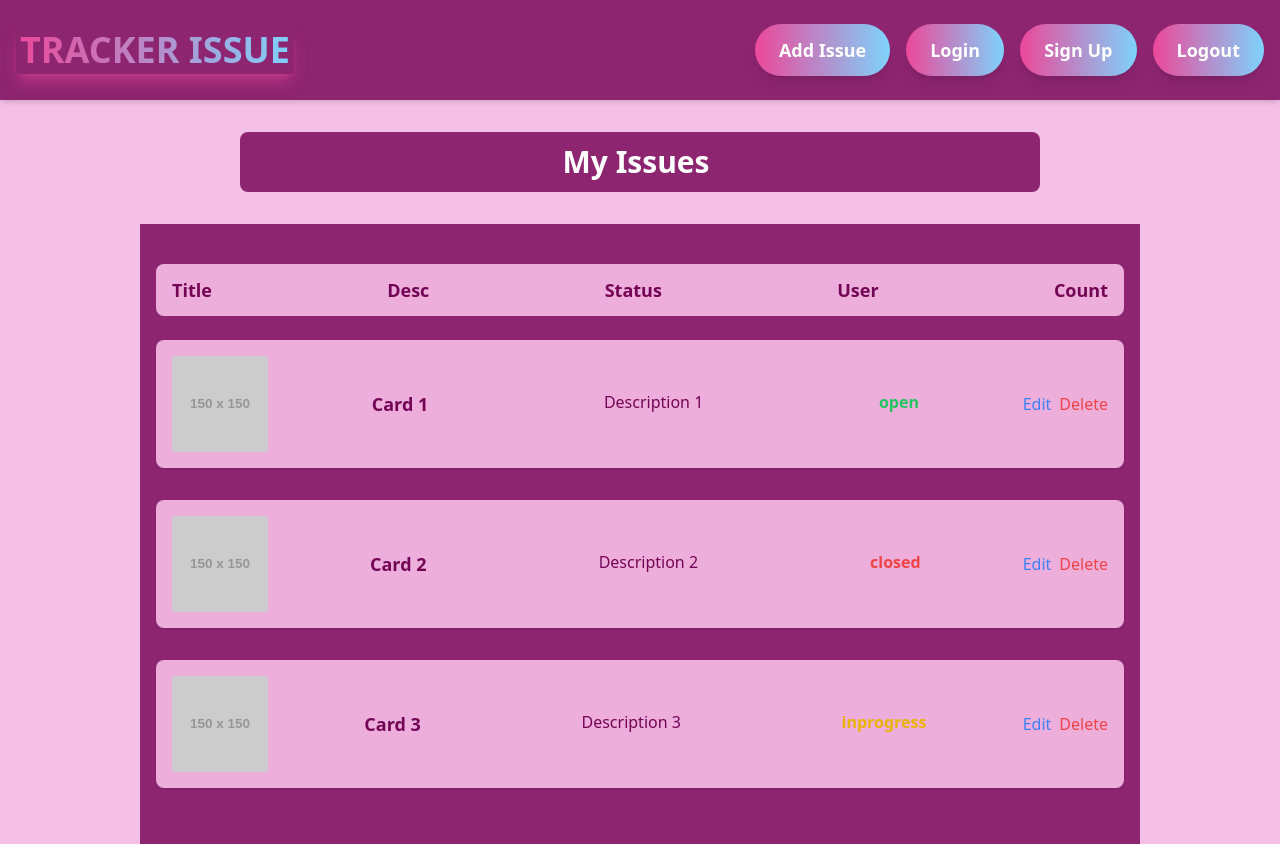
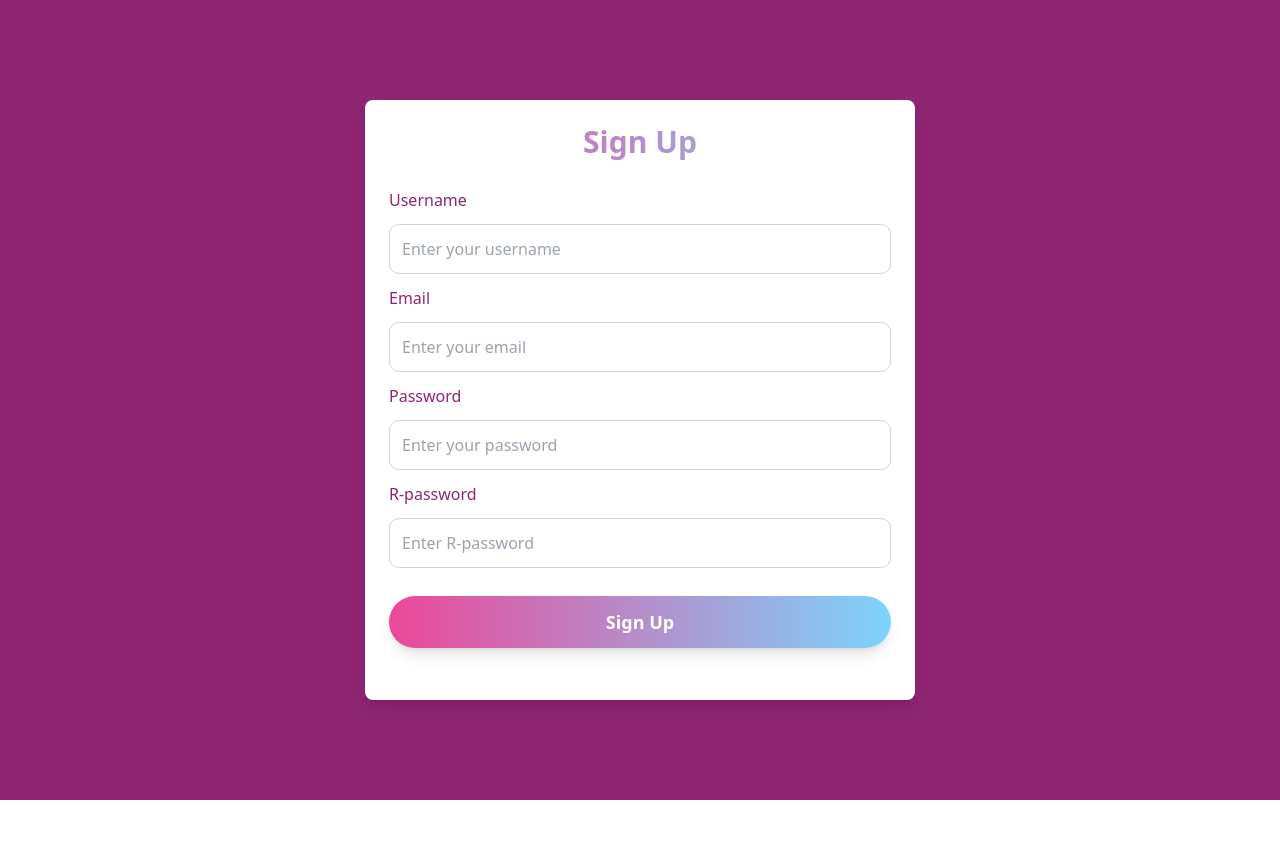
Before and after one commit to sidra-dabash/The-graduation-project, a React (Vite) app: page / in a window 1280 px wide. After the commit the page ends 800 px from the top, so only its background shows below. Built offline with nearby package versions, Linux system fonts and the light colour scheme.

Commit message:
three commit

```diff
--- a/package.json
+++ b/package.json
@@ -17,7 +17,7 @@
     "@eslint/js": "^9.17.0",
     "@types/react": "^18.3.18",
     "@types/react-dom": "^18.3.5",
-    "@vitejs/plugin-react-swc": "^3.5.0",
+    "@vitejs/plugin-react-swc": "^3.7.2",
     "autoprefixer": "^10.4.20",
     "eslint": "^9.17.0",
     "eslint-plugin-react": "^7.37.2",
--- a/src/App.jsx
+++ b/src/App.jsx
@@ -8,8 +8,8 @@ function App() {
   return (
     <>
           {/* <Login /> */}
-          {/* <SignUp/> */}
-          <Home/>
+          <SignUp/>
+          {/* <Home/> */}
           {/* <NewIssue/> */}
           {/* <EditIssue/> */}
     </>
--- a/src/component/SignUp.jsx
+++ b/src/component/SignUp.jsx
@@ -1,4 +1,5 @@
 function SignUp() {
+
   return (
     <>
       <div className="flex justify-center items-center min-h-screen bg-[#8E2571]">
```
Also changed, not shown: 1 other file (tests, documents, lock files or other folders).
